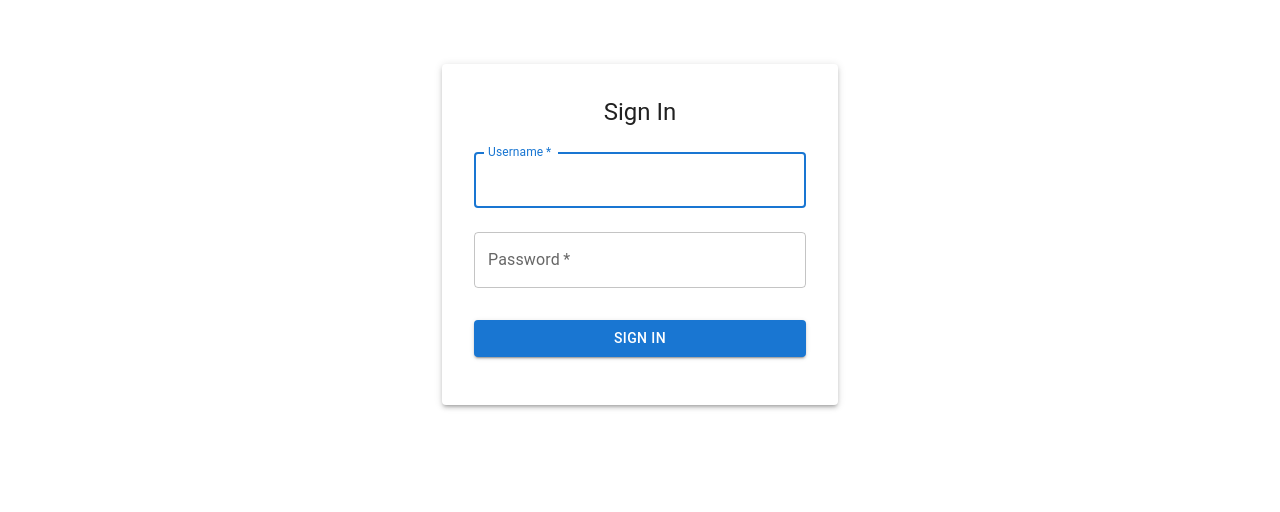
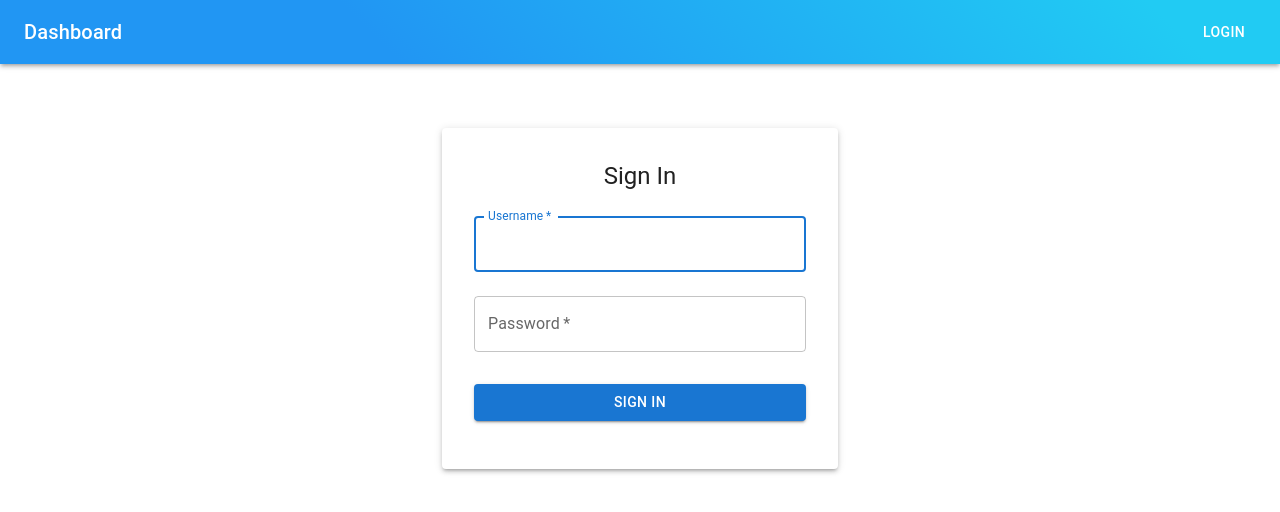
Before and after one commit to vlaven96/multitenant_bot_platform_fe, a React (Vite) app: page /login in a window 1280 px wide. Shown: the top 512 px of the page. Built offline with nearby package versions, Linux system fonts and the light colour scheme.

Commit message:
use set state to improve navigation using the main header bar

```diff
--- a/src/App.tsx
+++ b/src/App.tsx
@@ -1,4 +1,5 @@
 import { BrowserRouter as Router, Routes, Route, Navigate } from 'react-router-dom';
+import React, { useState } from 'react';
 import Login from './components/Login';
 import Register from './components/Register';
 import AdminHome from './components/admin/AdminHome';
@@ -28,18 +29,22 @@ import Subscription from './components/admin/Subscription';
 import GlobalAdminHome from './components/global_admin/GlobalAdminHome';
 
 function App() {
-  const isAuthenticated = Boolean(localStorage.getItem('access_token'));
+  const [isAuthenticated, setIsAuthenticated] = useState<boolean>(
+    Boolean(localStorage.getItem('access_token'))
+  );
+  const [role, setRole] = useState<string | null>(localStorage.getItem('role'));
 
-  const role = localStorage.getItem('role');
+  // Compute derived role flags
   const isGlobalAdmin = role === 'GLOBAL_ADMIN';
   const isAgencyAdmin = role === 'ADMIN';
   const isAdmin = isGlobalAdmin || isAgencyAdmin;
 
-  const agencyId = localStorage.getItem('agency_id');
+  // Read agency ID (if any) from localStorage
+  const agencyId = localStorage.getItem('agency_id') || '';
 
   return (
     <Router>
-      {isAuthenticated && <Header isAdmin={isAdmin} isAuthenticated = {isAuthenticated}/>}
+      {<Header isAdmin={isAdmin} isAuthenticated = {isAuthenticated} isGlobalAdmin={isGlobalAdmin} setIsAuthenticated={setIsAuthenticated} setRole={setRole}/>}
       <Routes>
         <Route path="/login" element={<Login />} />
         {/* <Route path="/register" element={<Register />} /> */}
--- a/src/components/Header.tsx
+++ b/src/components/Header.tsx
@@ -14,9 +14,13 @@ import MenuIcon from '@mui/icons-material/Menu';
 import { logout } from '../services/authService';
 import { styled } from '@mui/material/styles';
 import { useParams } from 'react-router-dom';
+
 interface HeaderProps {
   isAdmin: boolean;
   isAuthenticated: boolean;
+  isGlobalAdmin: boolean;
+  setIsAuthenticated: React.Dispatch<React.SetStateAction<boolean>>;
+  setRole: React.Dispatch<React.SetStateAction<string | null>>;
 }
 
 // A styled version of Link that inherits MUI theme colors and styles.
@@ -29,7 +33,13 @@ const StyledLink = styled(Link)(({ theme }) => ({
   },
 }));
 
-const Header: React.FC<HeaderProps> = ({ isAdmin, isAuthenticated }) => {
+const Header: React.FC<HeaderProps> = ({
+  isAdmin,
+  isAuthenticated,
+  isGlobalAdmin,
+  setIsAuthenticated,
+  setRole,
+}) => {
   const navigate = useNavigate();
   const { agencyId } = useParams<{ agencyId: string }>();
   const [anchorEl, setAnchorEl] = React.useState<null | HTMLElement>(null);
@@ -44,6 +54,10 @@ const Header: React.FC<HeaderProps> = ({ isAdmin, isAuthenticated }) => {
 
   const handleLogout = () => {
     logout();
+    setIsAuthenticated(false);
+    setRole(null);
+
+    // Navigate to login
     navigate('/login');
   };
 
@@ -61,7 +75,9 @@ const Header: React.FC<HeaderProps> = ({ isAdmin, isAuthenticated }) => {
           component="div"
           sx={{ flexGrow: 1, fontWeight: 'bold' }}
         >
-          <StyledLink to={`/agency/${agencyId}`}>Dashboard</StyledLink>
+          <StyledLink to={isGlobalAdmin ? '/agency' : `/agency/${agencyId}`}>
+            Dashboard
+          </StyledLink>
         </Typography>
         <Box sx={{ display: 'flex', alignItems: 'center' }}>
           {isAuthenticated && (
```
